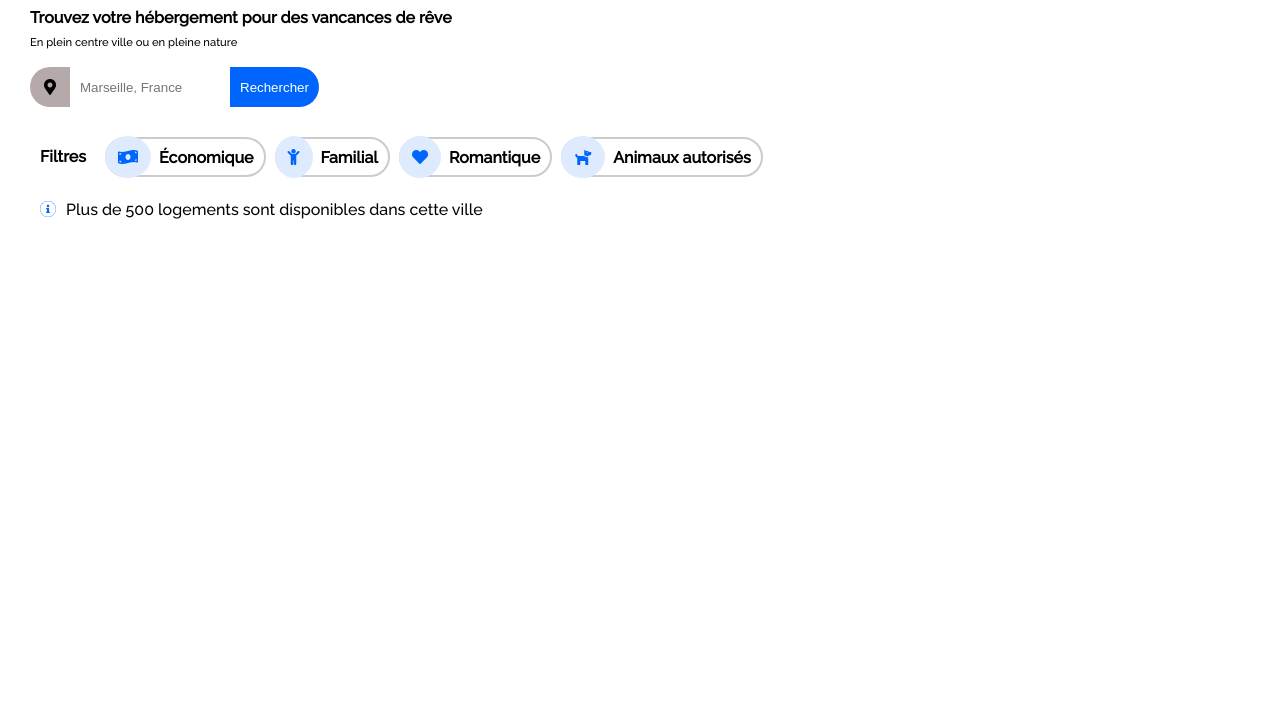
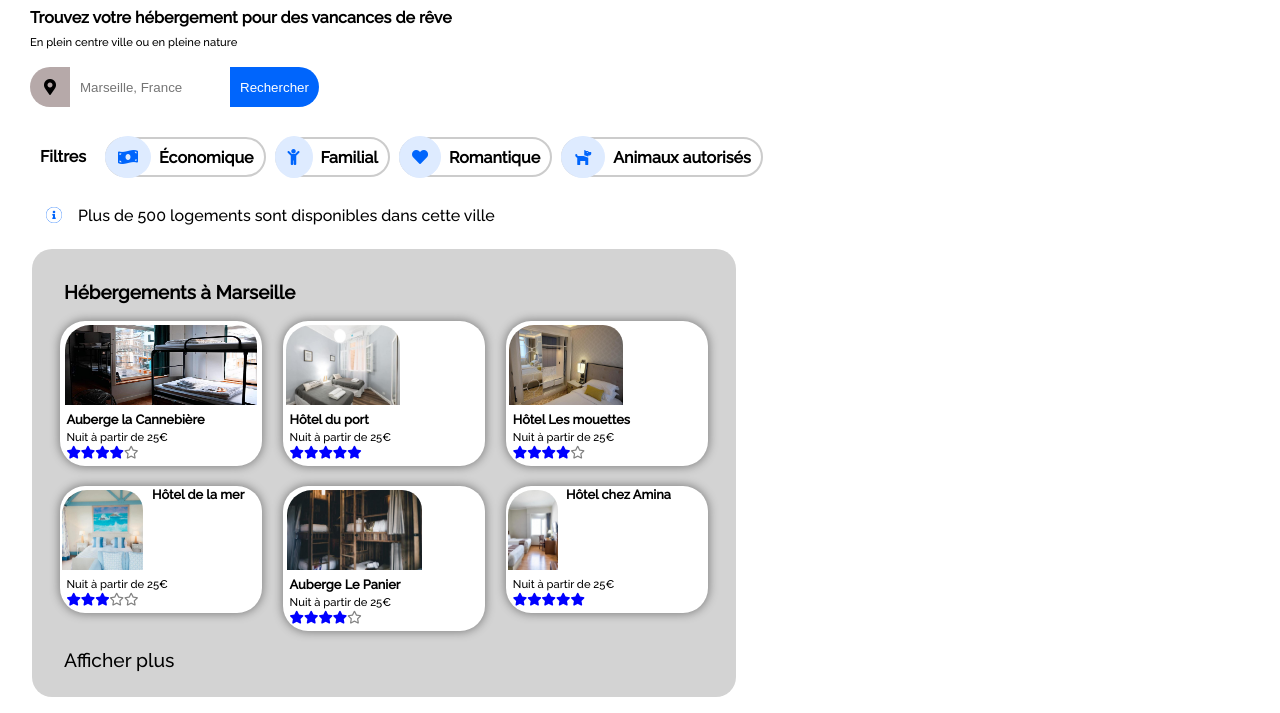
Before and after one commit to Vehementz/Clement, a plain HTML site: page index.html in a window 1280 px wide. Shown: the part 87-800 px from the top of the page. Drawn offline with Linux system fonts and the light colour scheme.

Commit message:
lodgement section finished

```diff
--- a/index.html
+++ b/index.html
@@ -79,6 +79,73 @@
 </div>
 </section>
 
+<!--Logdement section-->
+
+
+<section class="lodgement-section">
+  <h3 class="lodgement-title">Hébergements à Marseille</h3>
+  <div class="lodgement-wrap">
+
+
+      <div class="lodgement">
+          <img src="./Projet 2 - Reservia/images/hebergements/4_small/marcus-loke-WQJvWU_HZFo-unsplash.jpg">
+
+        <h3>Auberge la Cannebière</h3>
+        <p class="lodgement-price">Nuit à partir de 25&euro;</p>
+        <p class="lodgement-stars"><i class="fas fa-star"></i><i class="fas fa-star"></i><i class="fas fa-star"></i><i class="fas fa-star"></i><i class="far fa-star"></i></p>
+      </div>
+
+      <div class="lodgement">
+        <div>
+          <img src="Projet 2 - Reservia/images/hebergements/4_small/fred-kleber-gTbaxaVLvsg-unsplash.jpg">
+        </div>
+        <h3>Hôtel du port</h3>
+        <p class="lodgement-price">Nuit à partir de 25&euro;</p>
+        <p class="lodgement-stars"><i class="fas fa-star"></i><i class="fas fa-star"></i><i class="fas fa-star"></i><i class="fas fa-star"></i><i class="fas fa-star"></i></p>
+      </div>
+      <div class="lodgement">
+        <div>
+          <img src="Projet 2 - Reservia/images/hebergements/4_small/reisetopia-B8WIgxA_PFU-unsplash.jpg">
+        </div>
+        <h3>Hôtel Les mouettes</h3>
+        <p class="lodgement-price">Nuit à partir de 25&euro;</p>
+        <p class="lodgement-stars"><i class="fas fa-star"></i><i class="fas fa-star"></i><i class="fas fa-star"></i><i class="fas fa-star"></i><i class="far fa-star"></i></p>
+      </div>
+
+      <div class="lodgement">
+        <div>
+          <img src="Projet 2 - Reservia/images/hebergements/4_small/annie-spratt-Eg1qcIitAuA-unsplash.jpg">
+        </div>
+        <h3>Hôtel de la mer</h3>
+        <p class="lodgement-price">Nuit à partir de 25&euro;</p>
+        <p class="lodgement-stars"><i class="fas fa-star"></i><i class="fas fa-star"></i><i class="fas fa-star"></i><i class="far fa-star"></i><i class="far fa-star"></i></p>
+      </div>
+
+      <div class="lodgement">
+        <div>
+          <img src="Projet 2 - Reservia/images/hebergements/4_small/nicate-lee-kT-ZyaiwBe0-unsplash.jpg">
+        </div>
+        <h3>Auberge Le Panier</h3>
+        <p class="lodgement-price">Nuit à partir de 25&euro;</p>
+
+        <p class="lodgement-stars"><i class="fas fa-star"></i><i class="fas fa-star"></i><i class="fas fa-star"></i><i class="fas fa-star"></i><i class="far fa-star"></i></p>
+      </div>
+
+      <div class="lodgement">
+        <div>
+          <img src="Projet 2 - Reservia/images/hebergements/4_small/febrian-zakaria-M6S1WvfW68A-unsplash.jpg">
+        </div>
+        <h3>Hôtel chez Amina</h3>
+        <p class="lodgement-price">Nuit à partir de 25&euro;</p>
+
+        <p class="lodgement-stars"><i class="fas fa-star"></i><i class="fas fa-star"></i><i class="fas fa-star"></i><i class="fas fa-star"></i><i class="fas fa-star"></i></p>
+      </div>
+
+
+      <a href="#" class="lodgement-more">Afficher plus</a>
+    </div>
+
+</section>
 
 
 </body>
--- a/style.css
+++ b/style.css
@@ -173,8 +173,85 @@ nav li a {
   color: white;
   background-color: #0065FC;
   border-radius: 50%;
-  margin: 10px;
+  margin: 1rem;
 }
 
 
 /* Lodgement section */
+
+.lodgement-section {
+  background-color: lightgray;
+  height:28rem;
+  width: 44rem;
+  margin: 0 2rem;
+  border-radius: 20px;
+  position: relative;
+
+}
+
+.lodgement-title {
+  padding: 2rem 0 0.5rem 2rem;
+}
+
+ .lodgement-wrap {
+  position: relative;
+  display: flex;
+  flex-wrap: wrap;
+  flex-direction: row;
+  margin: 0 1rem;
+  justify-content: space-evenly;
+}
+
+.lodgement {
+  display: flex;
+  flex-wrap: wrap;
+  border-radius: 25px;
+  width: 30%;
+  height: 5%;
+  margin: 0.6rem;
+  background-color: white;
+  box-shadow: 0 0 10px 1px gray;
+
+}
+
+.lodgement img {
+  width: 95%;
+  height: 5rem;
+  display: flex;
+  justify-content: center;
+  margin:  0.3rem auto;
+  border-radius: 25px 20px 0 0;
+}
+
+.lodgement h3 {
+  font-size: 0.8rem;
+  margin: 0.1rem 0.4rem;
+}
+
+.lodgement-price {
+  font-size: 0.7rem;
+  margin: 0.1rem 0.4rem;
+}
+
+.lodgement .fas {
+  color: blue;
+
+}
+
+.lodgement .far {
+  color: grey;
+}
+
+.lodgement-stars {
+  font-size: 0.8rem;
+  margin: 0.1rem 0 0.4rem 0.4rem;
+  display: flex;
+  flex-basis: 100%;
+}
+
+.lodgement-more {
+  font-size: 1.2rem;
+  color: black;
+  margin: 0.5rem 1rem;
+  flex-basis: 100%;
+}
```
